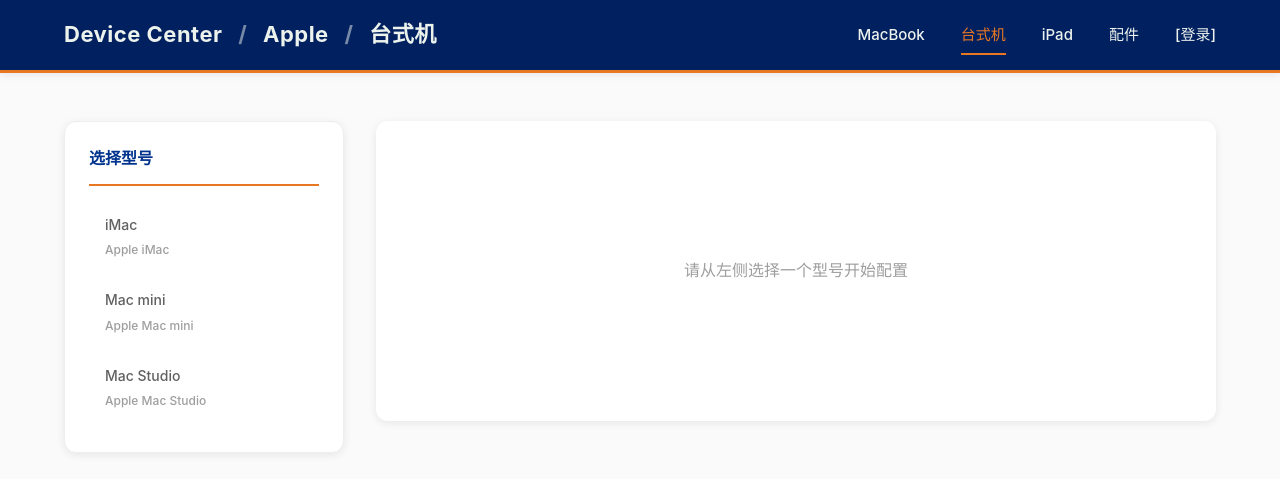
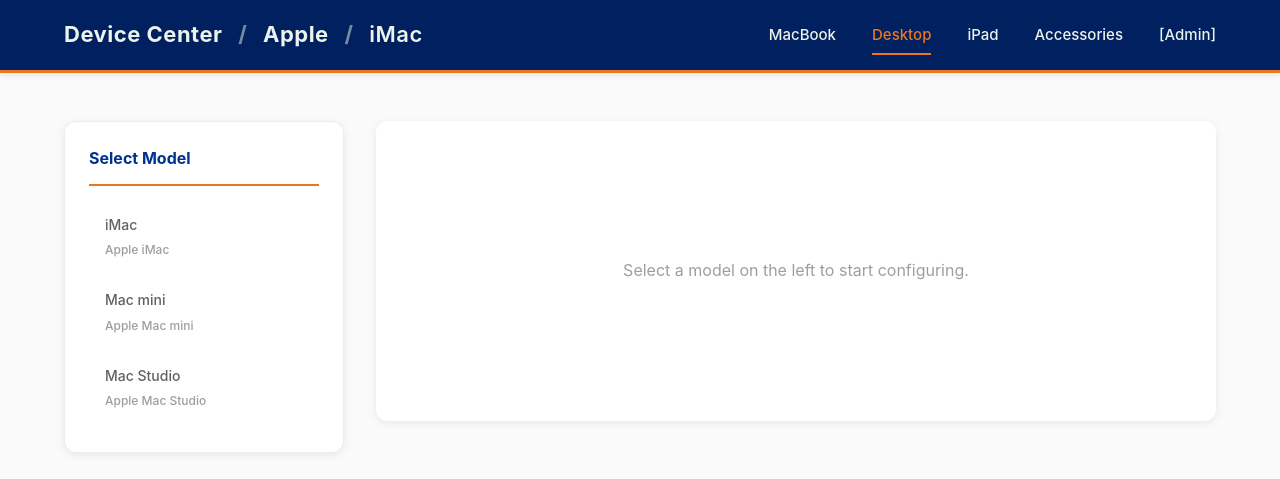
Before and after one commit to ImpZhang26/DKU_Device_Center, a Django app: page /apple/desktop/ in a window 1280 px wide. Shown: the top 479 px of the page. Run offline with Django 4.2, Linux system fonts and the light colour scheme; data comes from the database, SQL or seed files in the repository; both versions use the stored data as it was after the commit.

Commit message:
Transfer CN to US.

```diff
--- a/Device_Center/device/email_utils.py
+++ b/Device_Center/device/email_utils.py
@@ -136,7 +136,6 @@
 
             <h3>结算信息</h3>
             <table>
-            <tr><th>基础价格</th><td>¥{base_price:,.0f}</td></tr>
                 {f'<tr><th>升级费用</th><td>¥{upgrade_price:,.0f} </td></tr>' if upgrade_price > 0 else ''}
                 <tr><th style="font-size: 20px;">总计</th><td class="price">¥{int(total_price):,}</td></tr>
             </table>
--- a/Device_Center/device/management/commands/import_apple_data.py
+++ b/Device_Center/device/management/commands/import_apple_data.py
@@ -63,8 +63,8 @@
 
         device_type_map = {
             'Laptop': ('Laptop', 'Laptop'),
-            'Desktop': ('Desktop', '台式机'),
-            'iPad': ('iPad', '平板电脑'),
+            'Desktop': ('Desktop', 'Desktop'),
+            'iPad': ('iPad', 'iPad'),
         }
 
         device_type_code, device_type_cn = device_type_map.get(device_type_name, (device_type_name, device_type_name))
--- a/Device_Center/templates/apple/desktop.html
+++ b/Device_Center/templates/apple/desktop.html
@@ -4,19 +4,19 @@
 <head>
     <meta charset="UTF-8">
     <meta name="viewport" content="width=device-width, initial-scale=1.0">
-    <title>台式机选配 - Apple</title>
+    <title>iMac - Apple</title>
     <link rel="stylesheet" href="{% static 'css/style.css' %}">
 </head>
 <body>
     <header class="header">
         <div class="container">
             <div class="header-content">
-                <h1 class="logo"><a href="/">Device Center</a> <span class="brand-separator">/</span> <a href="{% url 'apple_index' %}">Apple</a> <span class="brand-separator">/</span> <span class="current-brand">台式机</span></h1>
+                <h1 class="logo"><a href="/">Device Center</a> <span class="brand-separator">/</span> <a href="{% url 'apple_index' %}">Apple</a> <span class="brand-separator">/</span> <span class="current-brand">iMac</span></h1>
                 <nav class="nav">
                     <a href="{% url 'apple_laptop' %}">MacBook</a>
-                    <a href="{% url 'apple_desktop' %}" class="active">台式机</a>
+                    <a href="{% url 'apple_desktop' %}" class="active">Desktop</a>
                     <a href="{% url 'apple_ipad' %}">iPad</a>
-                    <a href="{% url 'apple_accessories' %}">配件</a>
+                    <a href="{% url 'apple_accessories' %}">Accessories</a>
                     <span class="user-info">
                         {% if user_name %}
                             <a href="{% url 'my_orders' %}" class="user-link" title="我的订单">
@@ -24,7 +24,7 @@
                             </a>
                             <a href="{% url 'logout' %}" class="btn-link">[退出]</a>
                         {% else %}
-                            <a href="{% url 'login' %}">[登录]</a>
+                            <a href="{% url 'login' %}">[Admin]</a>
                         {% endif %}
                     </span>
                 </nav>
@@ -37,7 +37,7 @@
             <div class="config-layout">
                 <!-- 左侧：型号选择 -->
                 <aside class="config-sidebar">
-                    <h3>选择型号</h3>
+                    <h3>Select Model</h3>
                     <ul class="model-list">
                         {% for model in models %}
                         <li>
@@ -89,7 +89,7 @@
                             </div>
                             <div class="config-actions">
                                 <a href="{% url 'apple_detail' config.id %}" class="btn btn-primary">
-                                    查看详情
+                                    View Details
                                 </a>
                                 <button class="btn btn-secondary" onclick="handleAction({{ config.id }}, '{{ selected_model.model_name }}', '{{ config.configuration }}', {{ config.discount_price }}, '{{ config.cpu }}', '{{ config.memory }}', '{{ config.hard_disk }}', '{{ config.graphic_card }}', '{{ config.screen }}', 'buy')">
                                     Confirm Configuration
@@ -100,7 +100,7 @@
                     </div>
                     {% else %}
                     <div class="empty-state">
-                        <p>请从左侧选择一个型号开始配置</p>
+                        <p>Select a model on the left to start configuring.</p>
                     </div>
                     {% endif %}
                 </section>
@@ -112,30 +112,30 @@
     <div id="orderModal" class="modal">
         <div class="modal-content">
             <div class="modal-header">
-                <h3>确认订单</h3>
+                <h3>Confirm Configuration</h3>
                 <span class="close-btn" onclick="closeModal()">&times;</span>
             </div>
             <div class="modal-body">
                 <div class="order-summary">
-                    <h4>订单摘要</h4>
+                    <h4>Order Summary</h4>
                     <div id="orderDetails"></div>
                 </div>
                 <div class="form-group">
                     <label for="netid">NETID <span style="color:red;">*</span></label>
-                    <input type="text" id="netid" placeholder="请输入学校NETID" required>
+                    <input type="text" id="netid" placeholder="Please enter your NetID" required>
                 </div>
                 <div class="form-group">
-                    <label for="user_email">邮箱 <span style="color:red;">*</span></label>
+                    <label for="user_email">eMail <span style="color:red;">*</span></label>
                     <input type="email" id="user_email" placeholder="your@email.com" required>
                 </div>
                 <div class="form-group">
-                    <label for="remark">备注</label>
-                    <textarea id="remark" rows="3" placeholder="如有特殊需求请备注"></textarea>
+                    <label for="remark">Remark</label>
+                    <textarea id="remark" rows="3" placeholder="If you have any special requirements, please note them."></textarea>
                 </div>
             </div>
             <div class="modal-footer">
-                <button type="button" class="btn btn-secondary" onclick="closeModal()">取消</button>
-                <button type="button" class="btn btn-primary" onclick="submitOrder()">确认提交</button>
+                <button type="button" class="btn btn-secondary" onclick="closeModal()">Cancel</button>
+                <button type="button" class="btn btn-primary" onclick="submitOrder()">Submit</button>
             </div>
         </div>
     </div>
@@ -254,15 +254,15 @@
         .then(response => response.json())
         .then(data => {
             if (data.success) {
-                alert('订单提交成功！订单号: ' + data.order_number);
+                alert('Order submitted successfully! Order No.: ' + data.order_number);
                 closeModal();
             } else {
-                alert('订单提交失败: ' + data.message);
+                alert('Order submission failed: ' + data.message);
             }
         })
         .catch(error => {
             console.error('Error:', error);
-            alert('订单提交失败，请重试');
+            alert('Order submission failed, please try again.');
         });
     }
 
--- a/Device_Center/templates/apple/index.html
+++ b/Device_Center/templates/apple/index.html
@@ -14,7 +14,7 @@
                 <h1 class="logo"><a href="/">Device Center</a> <span class="brand-separator">/</span> <span class="current-brand">Apple</span></h1>
                 <nav class="nav">
                     <a href="{% url 'apple_laptop' %}">MacBook</a>
-                    <a href="{% url 'apple_desktop' %}">iMac</a>
+                    <a href="{% url 'apple_desktop' %}">Desktop</a>
                     <a href="{% url 'apple_ipad' %}">iPad</a>
                     <a href="{% url 'apple_accessories' %}">Accessories</a>
                     <span class="user-info">
@@ -56,7 +56,7 @@
                             <path d="M21 2H3c-1.1 0-2 .9-2 2v12c0 1.1.9 2 2 2h7v2H8v2h8v-2h-2v-2h7c1.1 0 2-.9 2-2V4c0-1.1-.9-2-2-2zm0 12H3V4h18v10z"/>
                         </svg>
                     </div>
-                    <h3>iMac</h3>
+                    <h3>Desktop</h3>
                     <p>iMac, Mac mini, Mac Studio</p>
                 </a>
 
--- a/Device_Center/templates/apple/laptop.html
+++ b/Device_Center/templates/apple/laptop.html
@@ -14,7 +14,7 @@
                 <h1 class="logo"><a href="/">Device Center</a> <span class="brand-separator">/</span> <a href="{% url 'apple_index' %}">Apple</a> <span class="brand-separator">/</span> <span class="current-brand">MacBook</span></h1>
                 <nav class="nav">
                     <a href="{% url 'apple_laptop' %}" class="active">MacBook</a>
-                    <a href="{% url 'apple_desktop' %}">iMac</a>
+                    <a href="{% url 'apple_desktop' %}">Desktop</a>
                     <a href="{% url 'apple_ipad' %}">iPad</a>
                     <a href="{% url 'apple_accessories' %}">Accessories</a>
                     <span class="user-info">
--- a/Device_Center/templates/dell/detail.html
+++ b/Device_Center/templates/dell/detail.html
@@ -141,7 +141,7 @@
 
     <main class="main">
         <div class="container">
-            <div class="back-link"><a href="javascript:history.back()">&#8592; 返回列表</a></div>
+            <div class="back-link"><a href="javascript:history.back()">&#8592; Back</a></div>
 
                 <div class="detail-layout">
                 <div class="detail-gallery">
--- a/Device_Center/templates/index.html
+++ b/Device_Center/templates/index.html
@@ -80,7 +80,7 @@
                             </svg>
                         </div>
                         <h3>Apple</h3>
-                        <p>MacBook, iMac, iPad, Accessories</p>
+                        <p>MacBook, Desktop, iPad, Accessories</p>
                     </a>
                     <a href="{% url 'dell_index' %}" class="brand-card dell">
                         <div class="brand-icon">
--- a/Device_Center/templates/lenovo/detail.html
+++ b/Device_Center/templates/lenovo/detail.html
@@ -220,7 +220,7 @@
         <div class="container">
             <!-- 返回链接 -->
             <div class="back-link">
-                <a href="javascript:history.back()">&larr; 返回列表</a>
+                <a href="javascript:history.back()">&larr; Back</a>
             </div>
 
             <div class="detail-layout">
```
Also changed, not shown: Device_Center/templates/apple/detail.html (+19 -19 lines), Device_Center/db.sqlite3.
